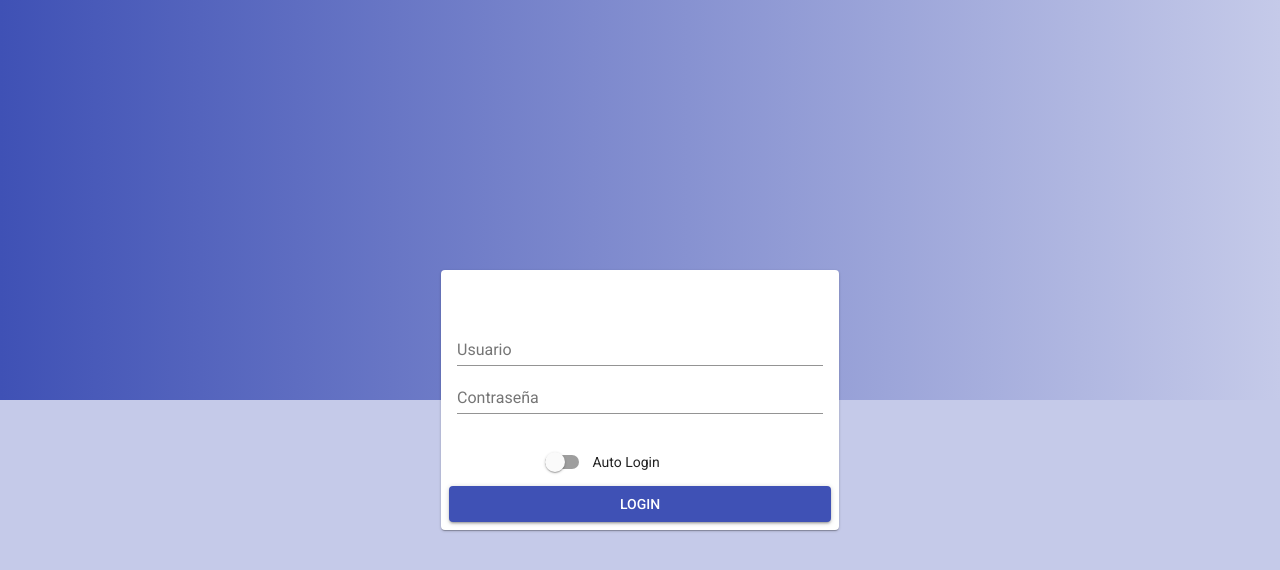
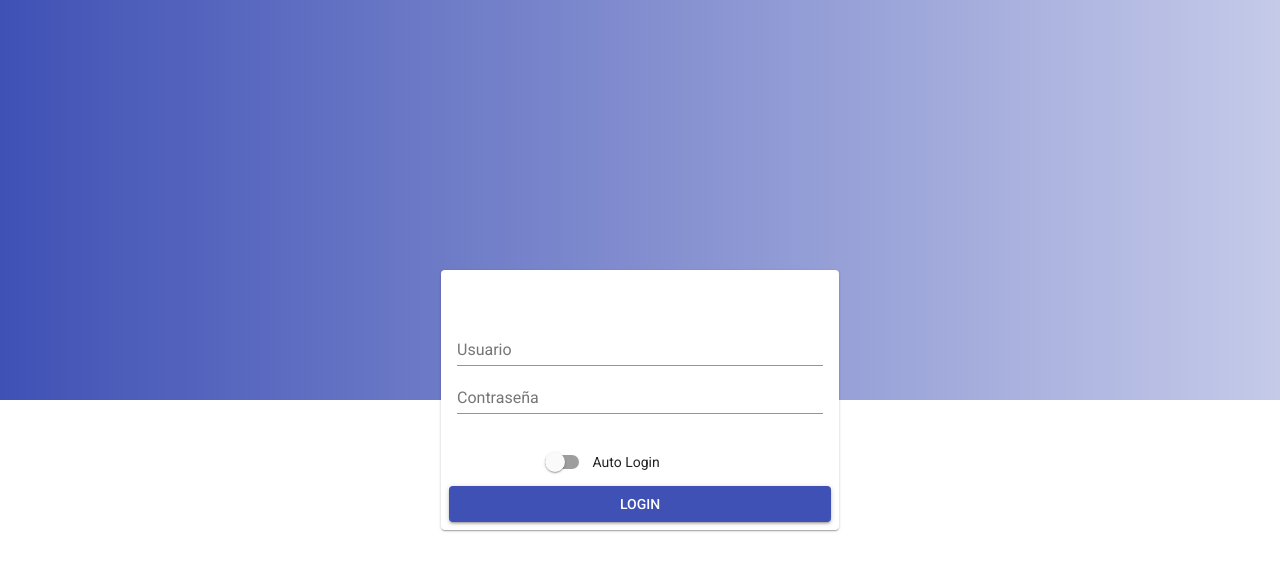
Before and after one commit to edgarvalli/server, a website: page public/tlacrm/index.html in a window 1280 px wide. Drawn offline with Linux system fonts and the light colour scheme.

Commit message:
modify client controllers

```diff
--- a/public/tlacrm/css/styles.css
+++ b/public/tlacrm/css/styles.css
@@ -12,7 +12,6 @@ body {
   -webkit-font-smoothing: antialiased;
   -moz-osx-font-smoothing: grayscale;
   overflow-x: hidden;
-  background: #C5CAE9;
 }
 
 code {
```
